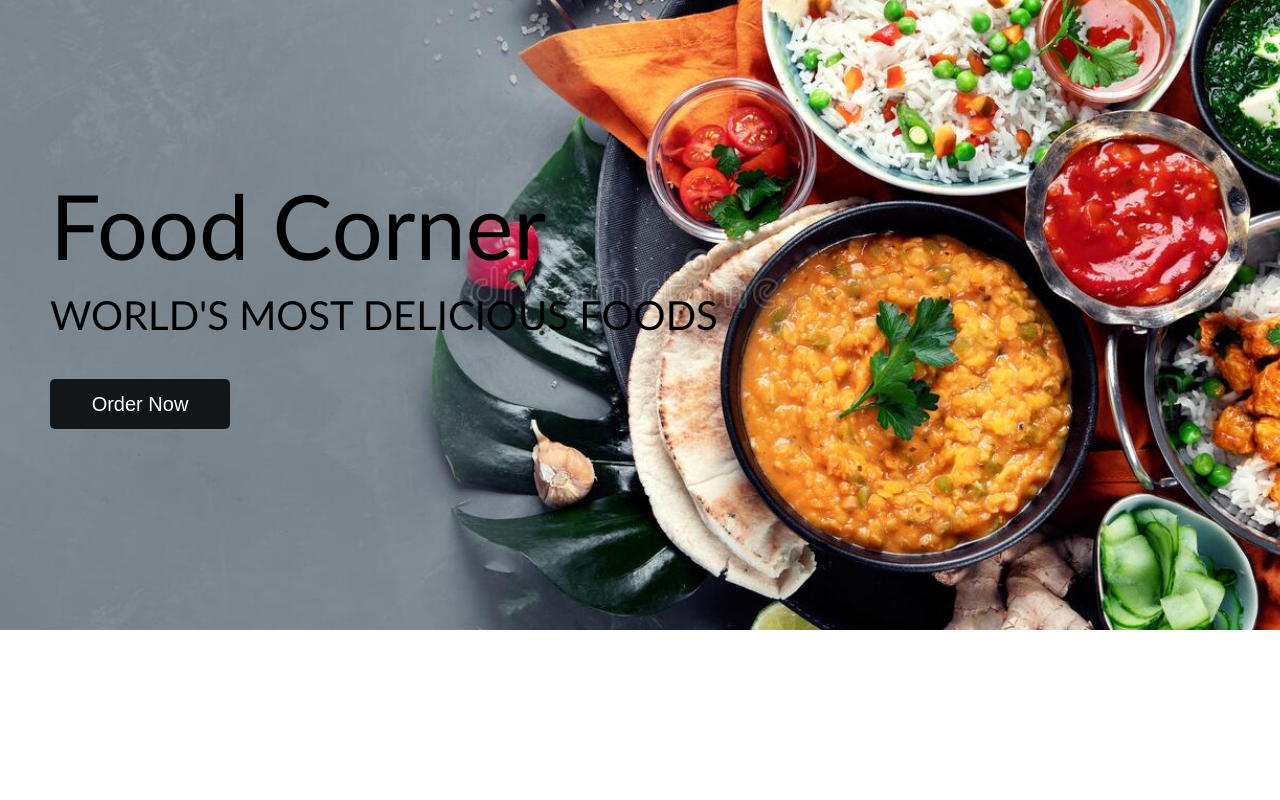
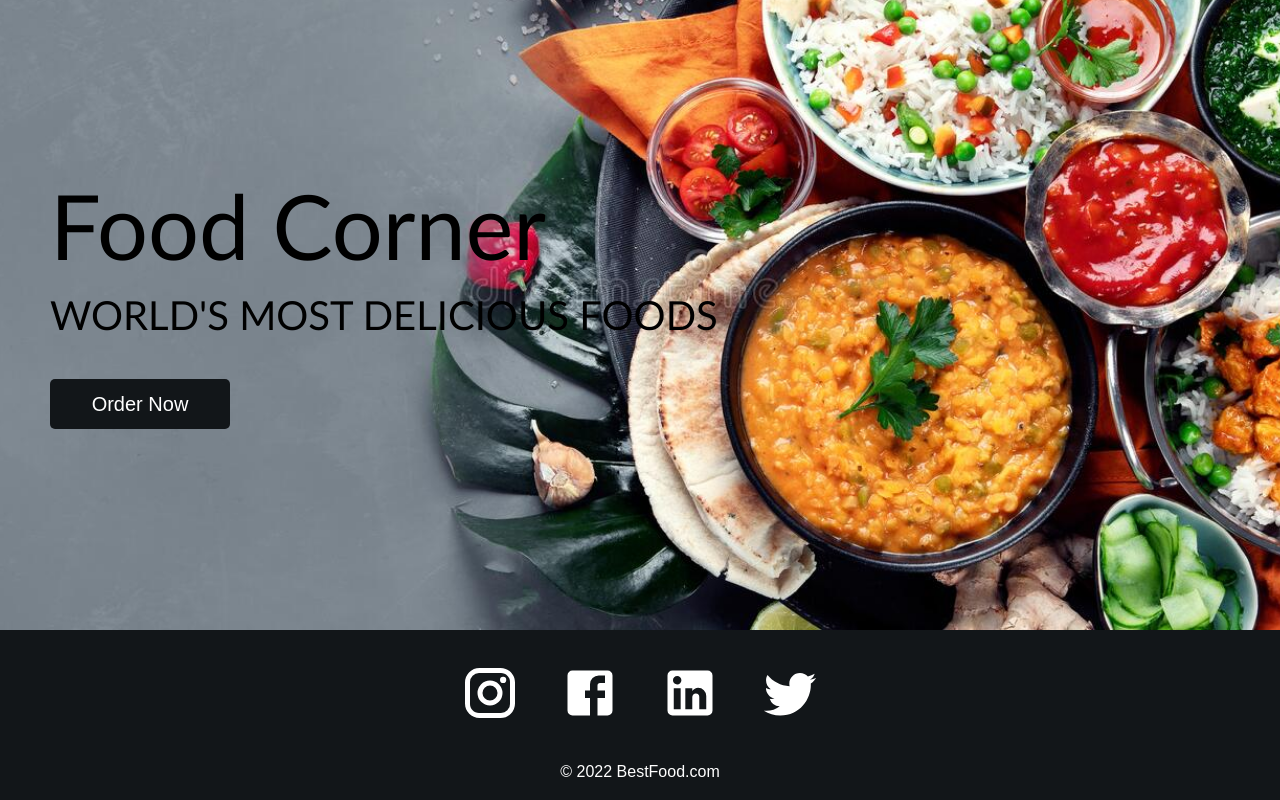
Before and after one commit to SalimiDev/Restaurant-App, a React (Create React App) app: page / in a window 1280 px wide. Shown: the part 170-970 px from the top of the page. Before the commit the page ends 800 px from the top, so only its background shows below. Built offline with nearby package versions, Linux system fonts and the light colour scheme.

Commit message:
feat:created footer and added social media icons

```diff
--- a/src/App.js
+++ b/src/App.js
@@ -4,6 +4,7 @@
 //Component
 import Navbar from './components/Navbar';
 import Home from './pages/Home';
+import Footer from './components/Footer';
 
 function App() {
     return (
@@ -13,6 +14,7 @@
                 <Switch>
                     <Route path='/' exact component={Home} />
                 </Switch>
+                <Footer />
             </Router>
         </div>
     );
--- /dev/null
+++ b/src/components/Footer.js
@@ -0,0 +1,23 @@
+import React from 'react';
+import '../styles/Footer.css';
+//Icons
+import InstagramIcon from '@mui/icons-material/Instagram';
+import FacebookIcon from '@mui/icons-material/Facebook';
+import LinkedInIcon from '@mui/icons-material/LinkedIn';
+import TwitterIcon from '@mui/icons-material/Twitter';
+
+const Footer = () => {
+    return (
+        <div className='footer'>
+            <div className='socialMedia'>
+                <InstagramIcon />
+                <FacebookIcon />
+                <LinkedInIcon />
+                <TwitterIcon />
+            </div>
+            <p> &copy; 2022 BestFood.com</p>
+        </div>
+    );
+};
+
+export default Footer;
--- /dev/null
+++ b/src/styles/Footer.css
@@ -0,0 +1,21 @@
+.footer {
+  width: 100%;
+  height: 20vh;
+  background-color: #121619;
+  display: flex;
+  justify-content: center;
+  align-items: center;
+  flex-direction: column;
+  padding-top: 10px;
+}
+
+.socialMedia svg {
+  color: white;
+  margin: 20px;
+  font-size: 60px;
+  cursor: pointer;
+}
+
+.footer p {
+  color: white;
+}
```
